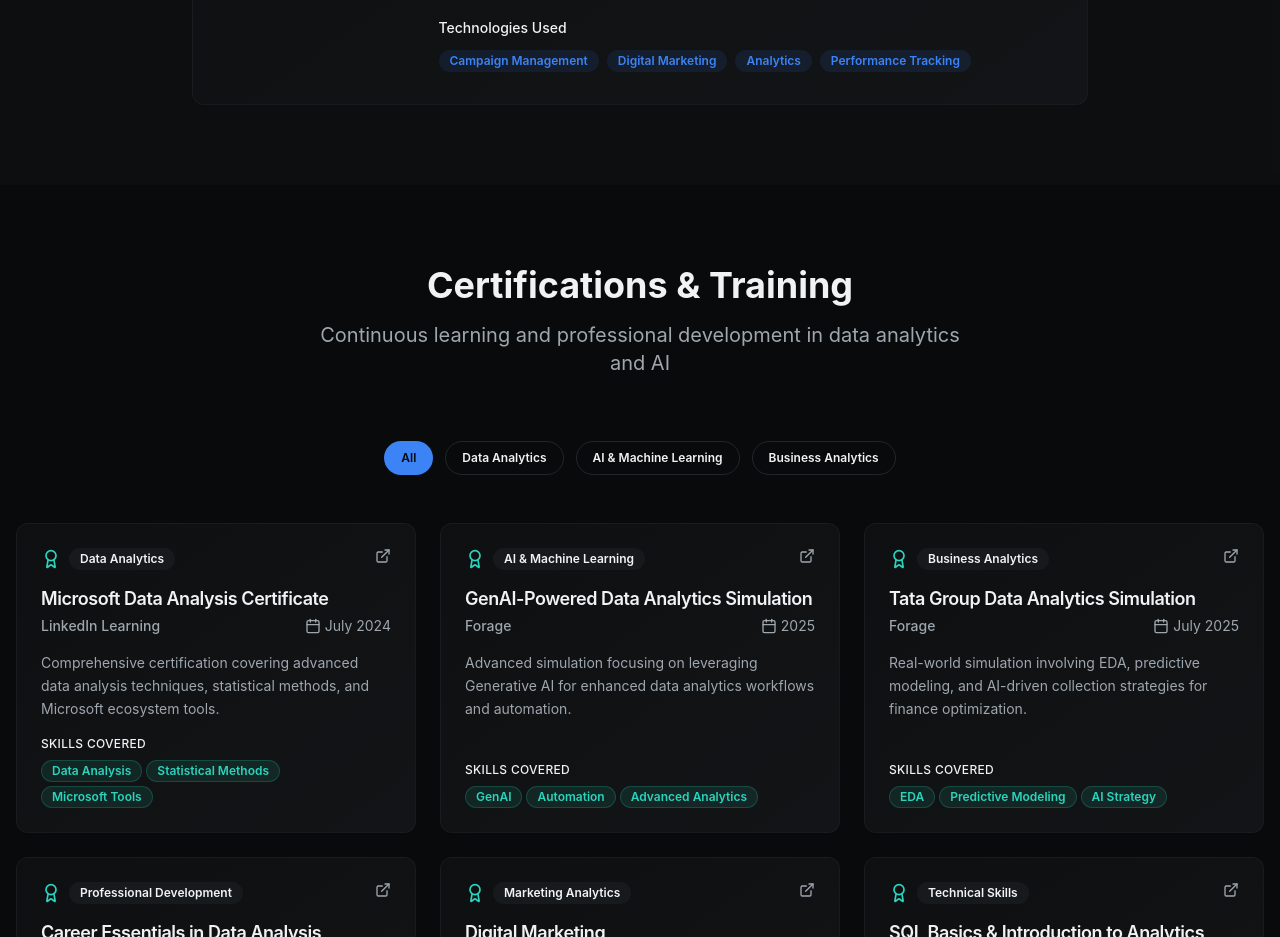
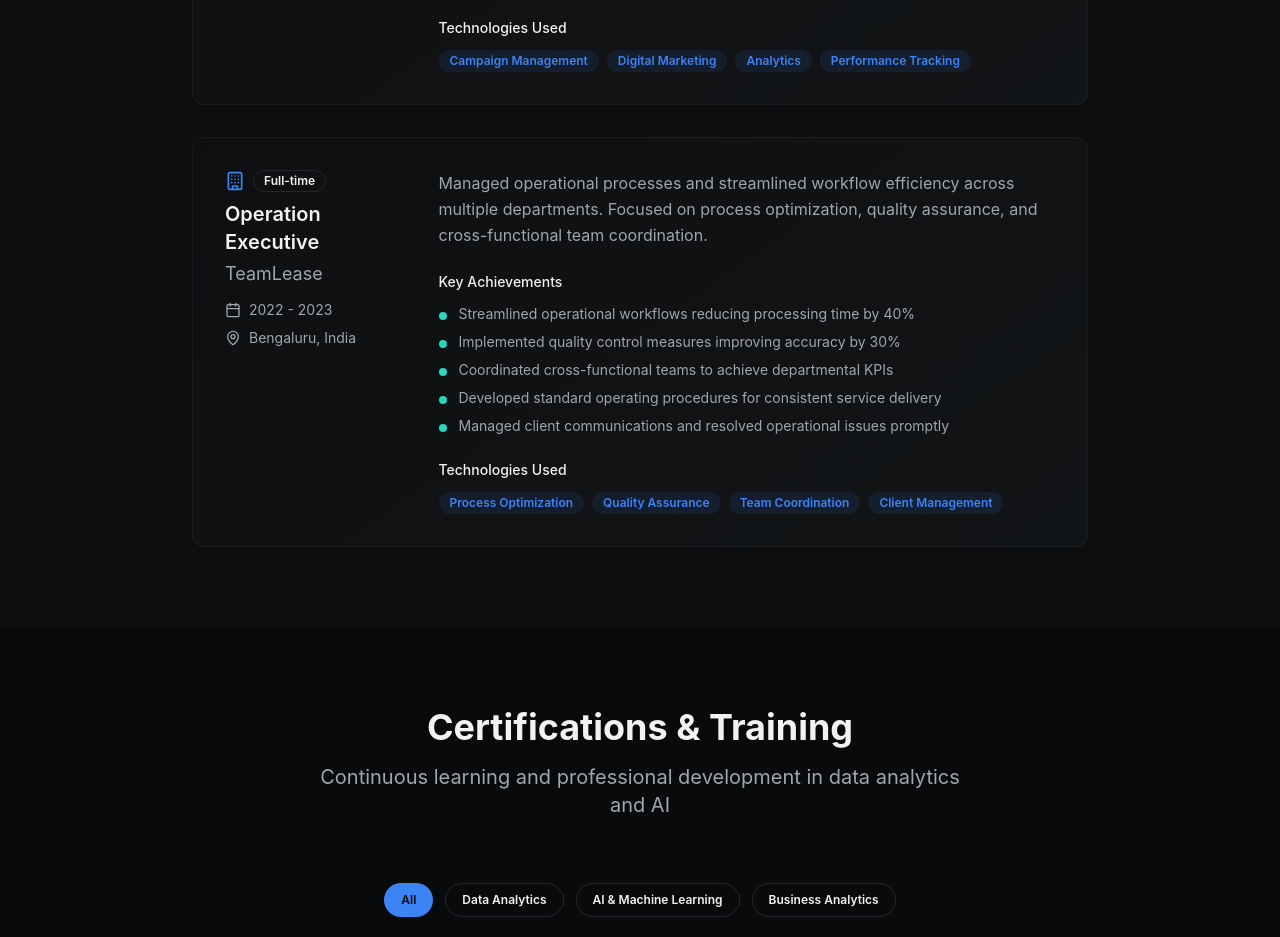
Before and after one commit to MAHESH-GANDE/mahesh-ai-analyst-folio, a React (Vite) app: page / in a window 1280 px wide. Shown: the part 4400-5337 px from the top of the page. Built offline with nearby package versions, Linux system fonts and the light colour scheme.

Commit message:
Add previous experience
Add "Operation Executive at TeamLease" from 2022-2023 to the professional experience section with key achievements.

```diff
--- a/src/components/portfolio/ExperienceSection.tsx
+++ b/src/components/portfolio/ExperienceSection.tsx
@@ -33,6 +33,22 @@ const ExperienceSection = () => {
         "Established campaign tracking and performance measurement procedures"
       ],
       skills: ["Campaign Management", "Digital Marketing", "Analytics", "Performance Tracking"]
+    },
+    {
+      title: "Operation Executive",
+      company: "TeamLease",
+      location: "Bengaluru, India",
+      period: "2022 - 2023",
+      type: "Full-time",
+      description: "Managed operational processes and streamlined workflow efficiency across multiple departments. Focused on process optimization, quality assurance, and cross-functional team coordination.",
+      achievements: [
+        "Streamlined operational workflows reducing processing time by 40%",
+        "Implemented quality control measures improving accuracy by 30%",
+        "Coordinated cross-functional teams to achieve departmental KPIs",
+        "Developed standard operating procedures for consistent service delivery",
+        "Managed client communications and resolved operational issues promptly"
+      ],
+      skills: ["Process Optimization", "Quality Assurance", "Team Coordination", "Client Management"]
     }
   ];
 
```
